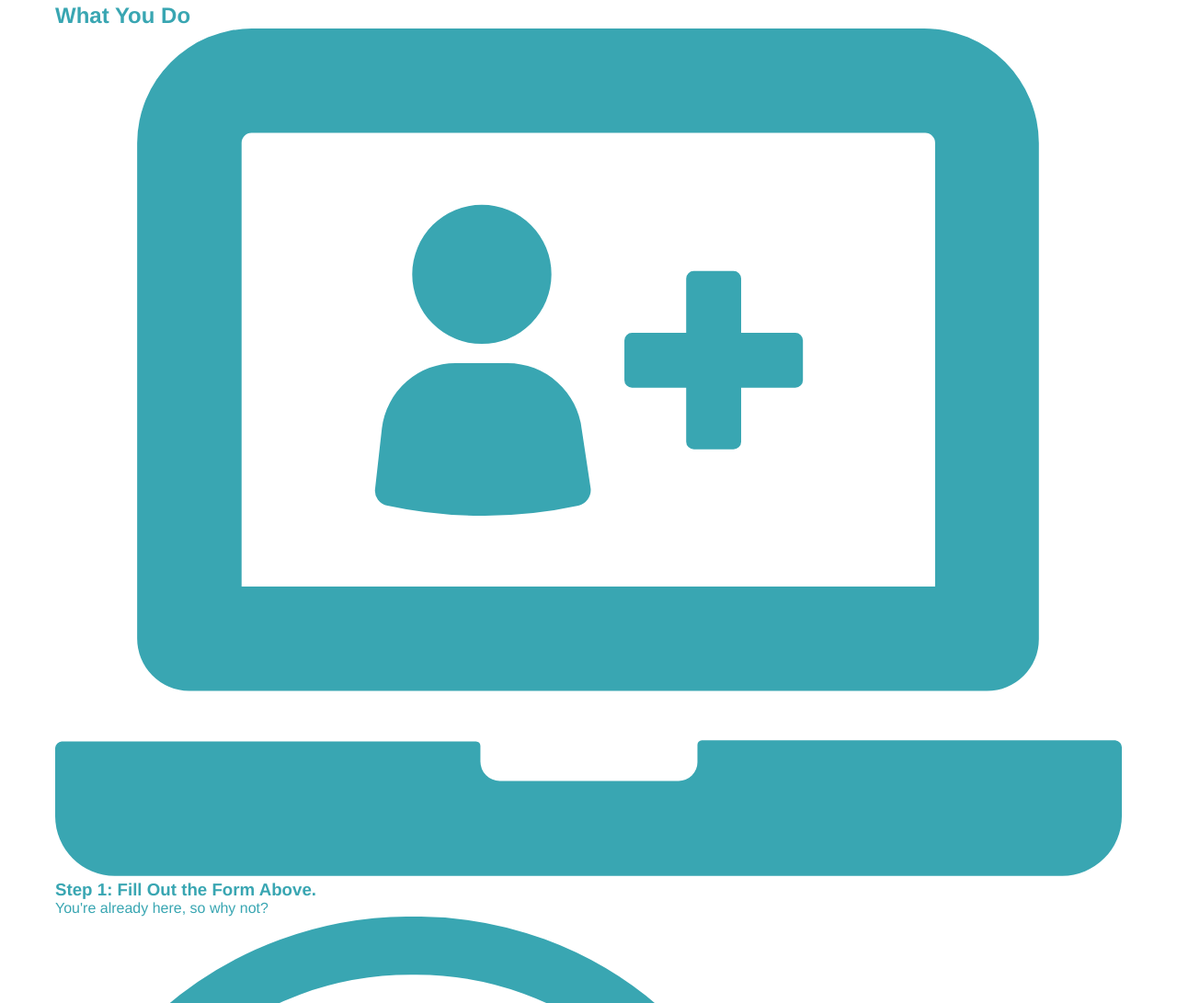
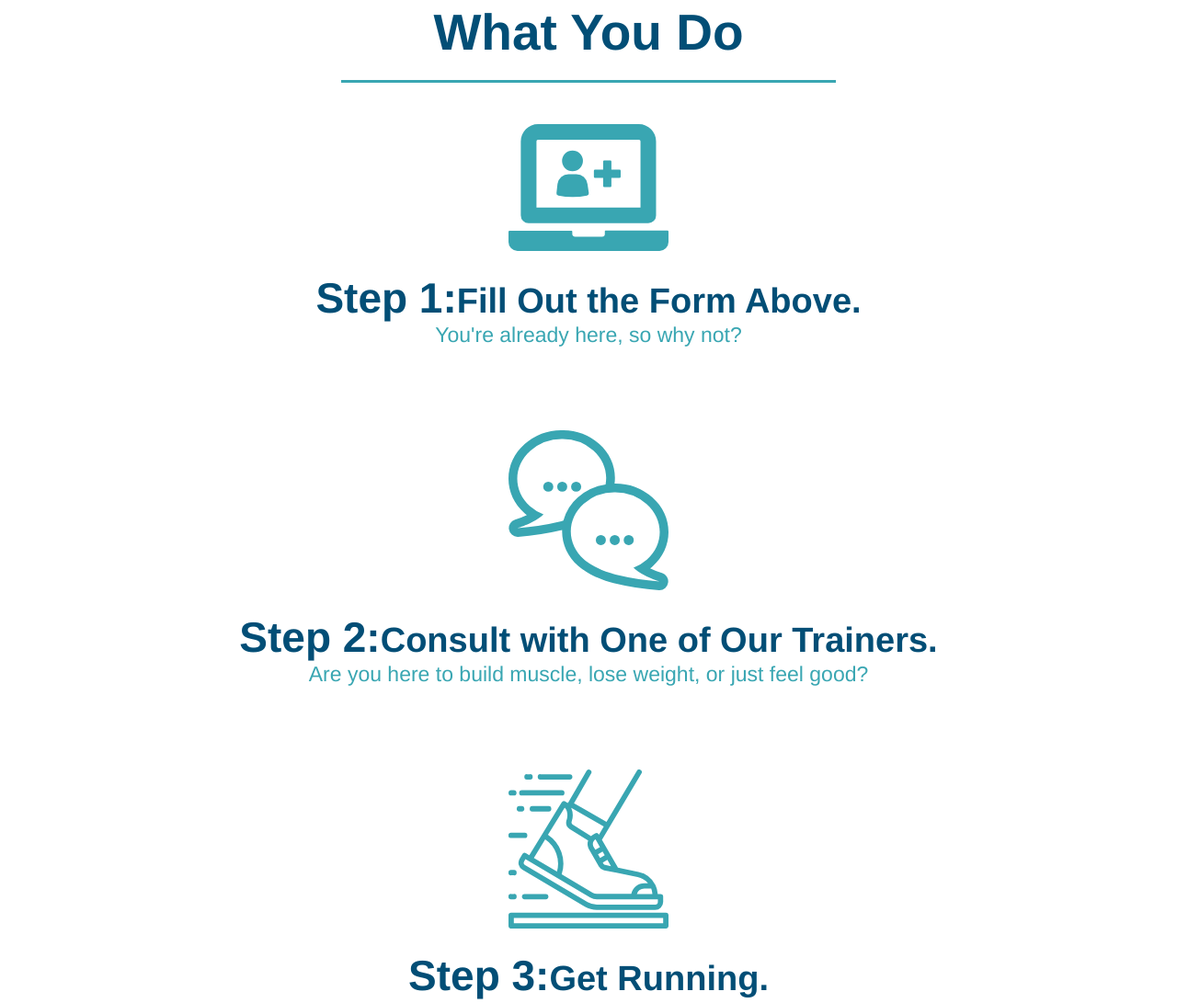
Before and after one commit to ZenakuShinigami/Run-buddy, a plain HTML site: page index.html in a window 1280 px wide. Shown: the part 1155-2246 px from the top of the page at 92% size. Drawn offline with Linux system fonts and the light colour scheme.

Commit message:
style what we do section

```diff
--- a/assets/css/style.css
+++ b/assets/css/style.css
@@ -125,20 +125,6 @@ section {
   text-align: center;
 }
 
-.intro h2 {
-  font-size: 55px;
-  color: #024e76;
-  margin-bottom: 35px;
-  padding: 0 100px 20px 100px;
-  border-bottom: 3px solid;
-  border-color: #fce138;
-}
-
-.intro h2 {
-  /* add this alongside your other declarations */
-  display: inline-block;
-}
-
 intro p {
   line-height: 1.7;
   color: #39a6b2;
@@ -150,3 +136,49 @@ intro p {
   /* add this alongside your other declarations */
   margin: 0 auto;
 }
+
+.steps {
+  text-align: center;
+  backgroud: #fce138
+}
+
+.section-title {
+  font-size: 55px;
+  color: #024e76;
+  margin-bottom: 35px;
+  padding: 0 100px 20px 100px;
+  display: inline-block;
+  border-bottom: 3px solid;
+}
+
+.primary-border {
+  border-color: #fce138;
+}
+
+.secondary-border {
+  border-color: #39a6b2;
+}
+
+.steps div {
+  margin-bottom: 80px;
+}
+
+.steps div img {
+  width:15%;
+  margin: 10px 0;
+}
+
+.steps h3 {
+  color:#024e76;
+  font-size: 46px;
+  margin-top: 10px;
+}
+
+.steps p {
+  color:#39a6b2;
+  font-size: 23px;
+}
+
+.steps span {
+  font-size: 38px;
+}
--- a/index.html
+++ b/index.html
@@ -74,38 +74,38 @@
 
 <!-- "what we do" section -->
 <section id="what-we-do" class="intro">
-  <h2>What We Do</h2>
+  <h2 class="section-title primary-border">What We Do</h2>
   <p>
     butcher selfies chambray shabby chic gentrify readymade yr Echo Park XOXO Tumblr normcore Banksy direct trade Blue Bottle chillwave you probably haven't heard of them single-origin coffee Vice fanny pack fixie Odd Future Austin fingerstache pickled twee synth Wes Anderson Thundercats viral bitters flannel meggings narwhal Marfa Schlitz sustainable Intelligentsia umami deep v craft
   </p>
 </section>
 
 <!-- "what you do" section -->
-<section id="what-you-do">
-  <h2>What You Do</h2>
+<section id="what-you-do" class="steps">
+  <h2 class="section-title secondary-border">What You Do</h2>
 
 <div>
   <!-- insert this img element -->
   <img src="./assets/images/step-1.svg" alt="" />
-  <h3>Step 1: Fill Out the Form Above.</h3>
+  <h3>Step 1:<span>Fill Out the Form Above.</span></h3>
   <p>You're already here, so why not?</p>
 </div>
 
 <div>
   <img src="./assets/images/step-2.svg" alt="" />
-  <h3>Step 2: Consult with One of Our Trainers.</h3>
+  <h3>Step 2:<span>Consult with One of Our Trainers.</span></h3>
   <p>Are you here to build muscle, lose weight, or just feel good?</p>
 </div>
 
 <div>
   <img src="./assets/images/step-3.svg" alt="" />
-  <h3>Step 3: Get Running.</h3>
+  <h3>Step 3:<span>Get Running.</span></h3>
   <p>Hit the ground running (literally) once your trainer lays out your plan.</p>
 </div>
 
 <div>
   <img src="./assets/images/step-4.svg" alt="" />
-  <h3>Step 4: See Results.</h3>
+  <h3>Step 4:<span>See Results.</span></h3>
   <p>Bi-weekly checkins with your trainer will keep you focused</p>
 </div>
 </section>
```
